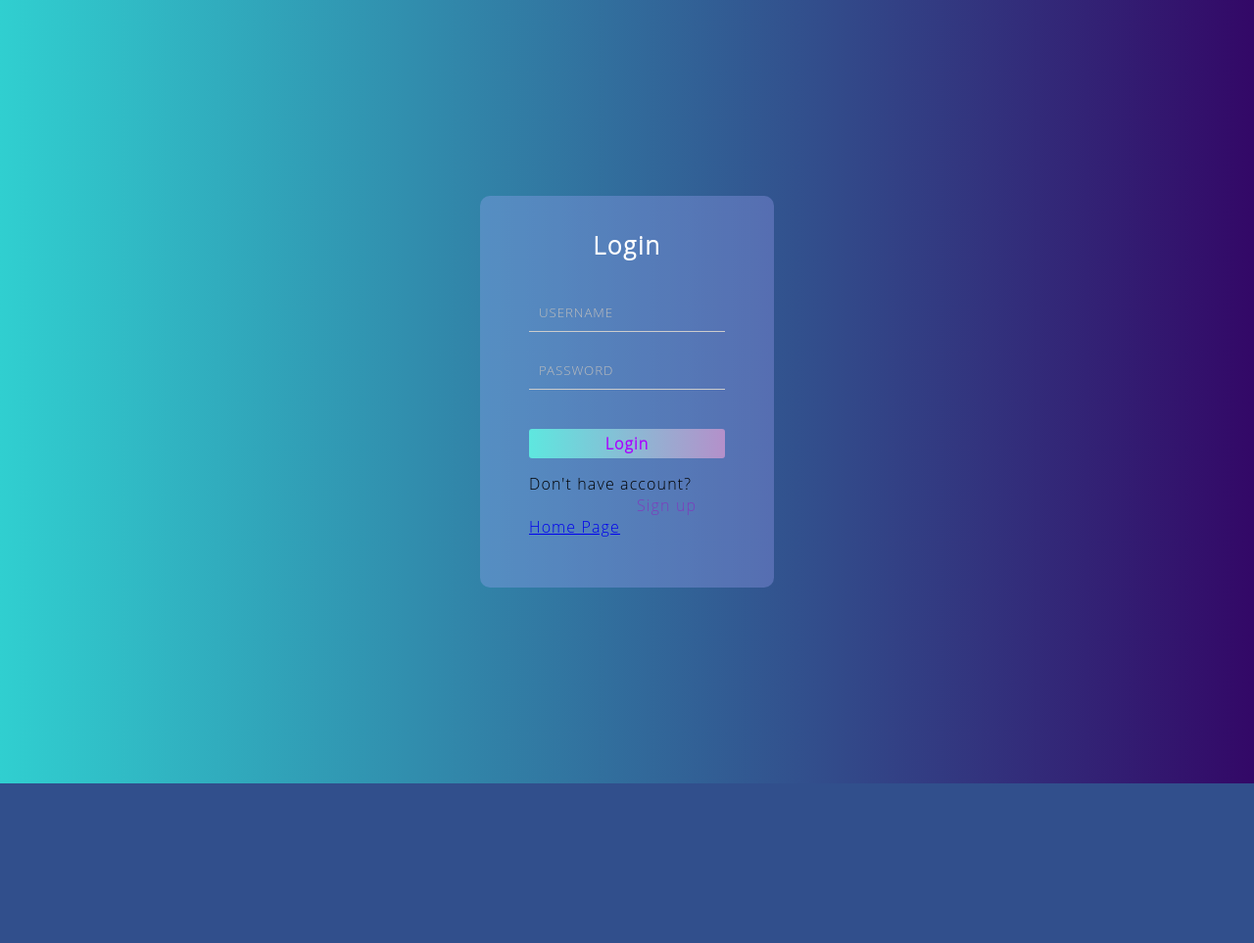
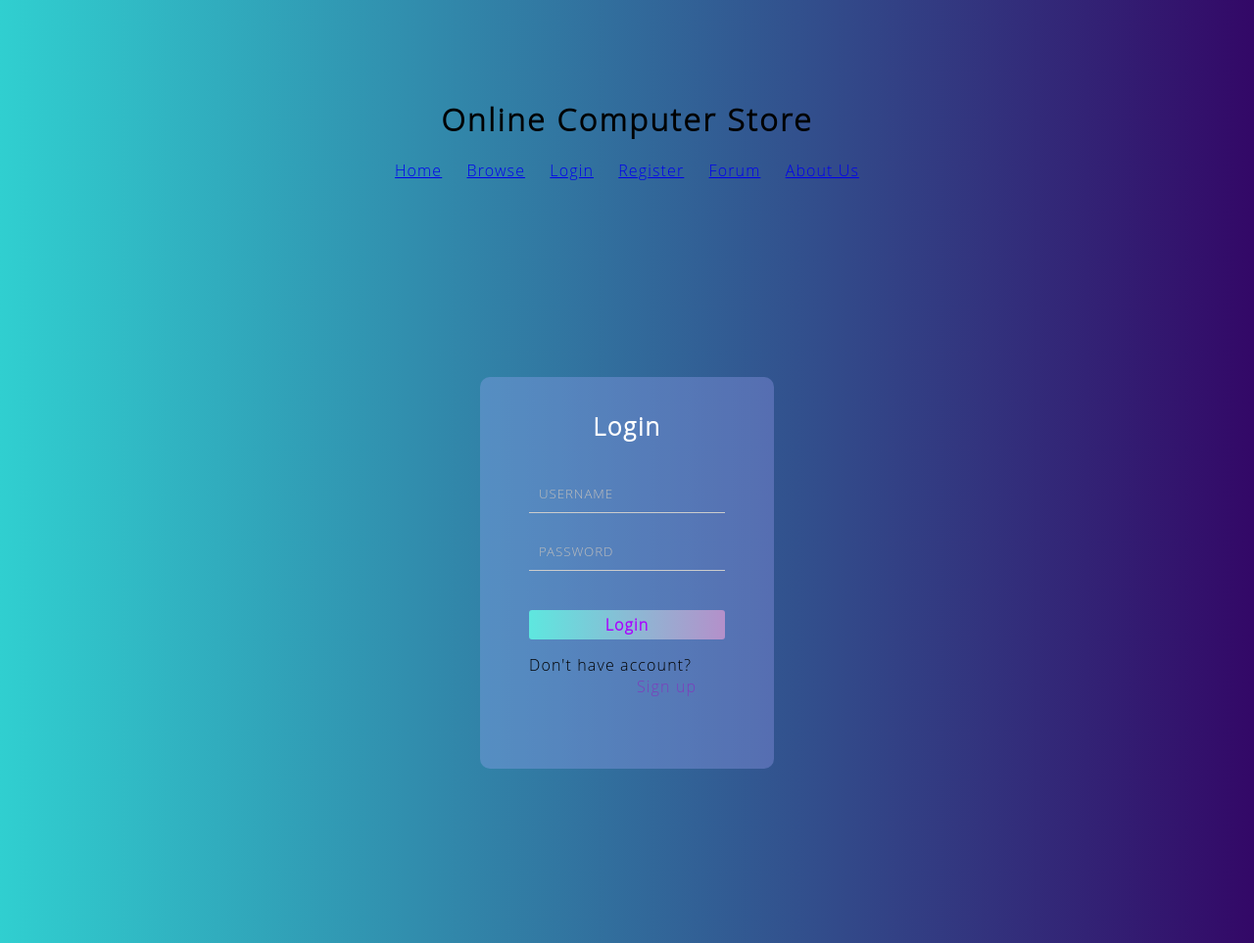
Before and after one commit to CSC322TeamE/online-computer-store-project, a Django app: page /login/ in a window 1280 px wide. Shown: the whole page at 98% size. Before the commit the page ends 800 px from the top, so only its background shows below. Run offline with Django 3.2, Linux system fonts and the light colour scheme.

Commit message:
added navbar on login/reg pages

```diff
--- a/onlineComputerStoreProject/onlineComputerStore/static/css/login.css
+++ b/onlineComputerStoreProject/onlineComputerStore/static/css/login.css
@@ -33,6 +33,19 @@ body {
     transform: translate(-50%, -50%);
     border-radius: 10px;
     padding: 0 50px;
+}
+
+.maintext {
+    text-align: center;
+    margin: 100px 0 20px;
+}
+
+.navBar {
+    text-align: center;
+}
+
+.navBar a {
+    padding: 10px;
 }
 
 .register-wrap{
--- a/onlineComputerStoreProject/onlineComputerStore/templates/login.html
+++ b/onlineComputerStoreProject/onlineComputerStore/templates/login.html
@@ -5,7 +5,7 @@
 <head>
     <meta charset="utf-8">
     <title>LOGIN</title>
-
+    <h1 class="maintext">Online Computer Store</h1>
 </head>
 
 <body>
@@ -17,6 +17,14 @@
     {% endfor %}
 {% endif %}
 <div class="wrap">
+    <div class="navBar">
+        <a href="/">Home</a>
+        <a href="/browse">Browse</a>
+        <a href="/login">Login</a>
+        <a href="/register">Register</a>
+        <a href="/forum">Forum</a>
+        <a href="/aboutus">About Us</a>
+    </div>
     <div class="login-wrap">
         <div class="login-title">
             Login
@@ -30,7 +38,6 @@
         <div class="tip">
             Don't have account? <a href="/register">Sign up</a>
         </div>
-        <a href="/">Home Page</a>
     </div>
 </div>
 </html>
```
Also changed, not shown: onlineComputerStoreProject/onlineComputerStore/templates/register.html (+9 -1 lines).
